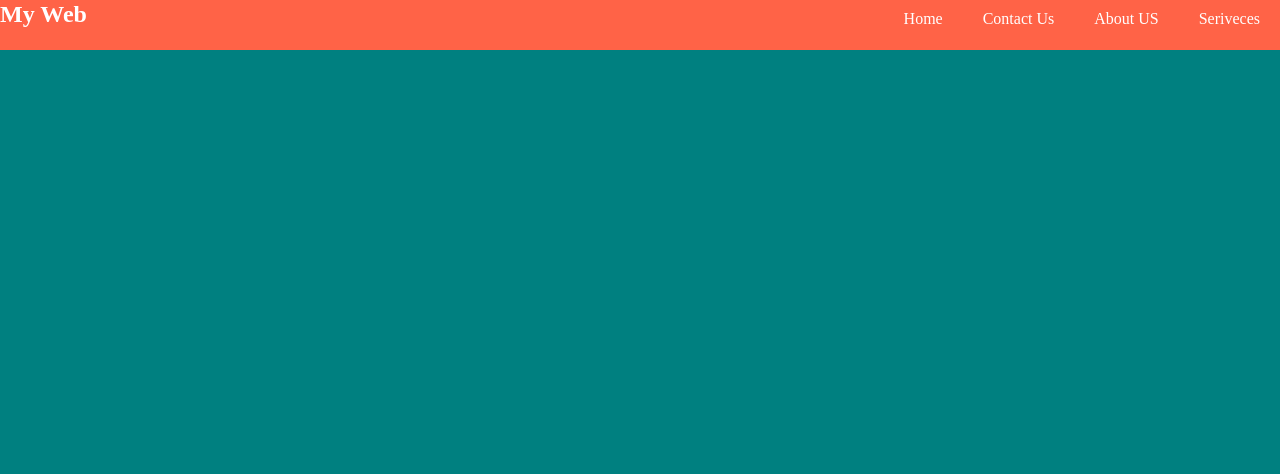
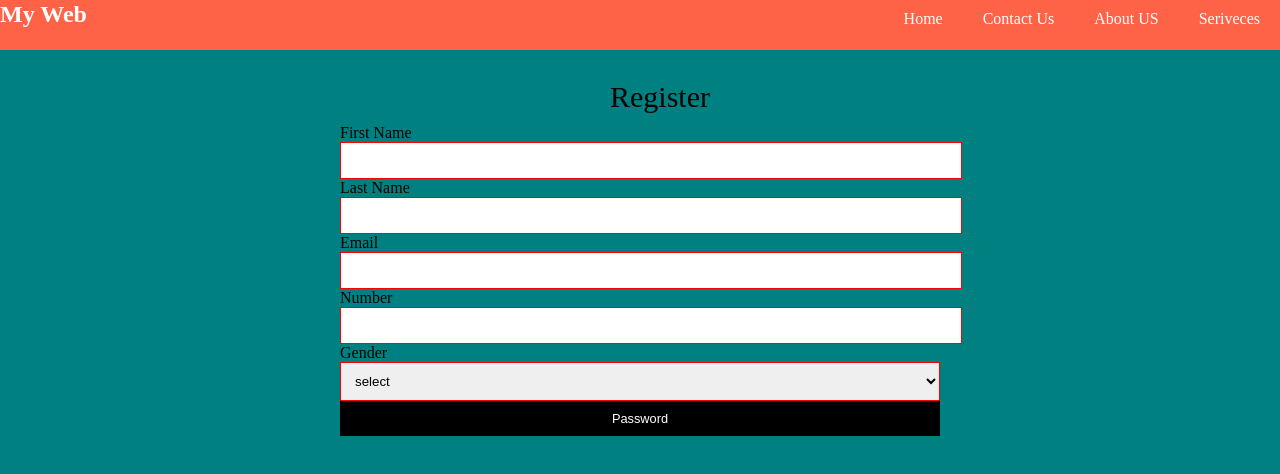
Before and after one commit to shybillibili/GIT, a plain HTML site: page index.html in a window 1280 px wide. Drawn offline with Linux system fonts and the light colour scheme.

Commit message:
form created

```diff
--- a/index.html
+++ b/index.html
@@ -20,5 +20,49 @@
             </ul>
         </nav>
     </header>
+
+    <!-- form -->
+
+    <div class="form-container">
+        <span>Register</span>
+        <form action="" class="form">
+            <div class="form-group">
+                <label for="fname">First Name</label>
+                <input type="text">
+            </div>
+
+            <div class="form-group">
+                <label for="lname">Last Name</label>
+                <input type="text">
+            </div>
+
+            <div class="form-group">
+                <label for="email">Email</label>
+                <input type="text">
+            </div>
+
+            <div class="form-group">
+                <label for="Number">Number</label>
+                <input type="text">
+            </div>
+
+            <div class="form-group">
+                <label for="Gender">Gender</label>
+                <select name="" id="">
+                    <option value="">select</option>
+                    <option value="">male</option>
+                    <option value="">female</option>
+                    <option value="">select</option>
+
+                </select>
+            </div>
+
+            <div class="form-group">
+                <button for="Password">Password</button>
+            </div>
+
+
+        </form>
+    </div>
 </body>
 </html>
--- a/style.css
+++ b/style.css
@@ -32,3 +32,48 @@ header{
         align-items: center;
         padding-top: 10px;
     }
+
+
+
+.form-container{
+    max-width: 600px;
+    margin: 20px auto;
+}
+
+
+.form .form-group input{
+    display: block;
+    width: 100%;
+    padding: 10px;
+    outline: none;
+    border: 1px solid red;
+}
+
+.form .form-group select{
+    display: block;
+    width: 100%;
+    padding: 10px;
+    outline: none;
+    border: 1px solid red;
+}
+
+.form .form-group button{
+    padding: 10px 20px;
+    font-size: 0.8rem;
+    border: none;
+    outline: none;
+    cursor: pointer;
+    width: 100%;
+    background-color: black;
+    color: white;
+}
+
+span{
+    padding: 10px 20px;
+    font-size: 0.8rem;
+    display: flex;
+    justify-content: center;
+    font-size: 30px;
+
+    width: 100%;
+}
```
Also changed, not shown: 1 other file.
